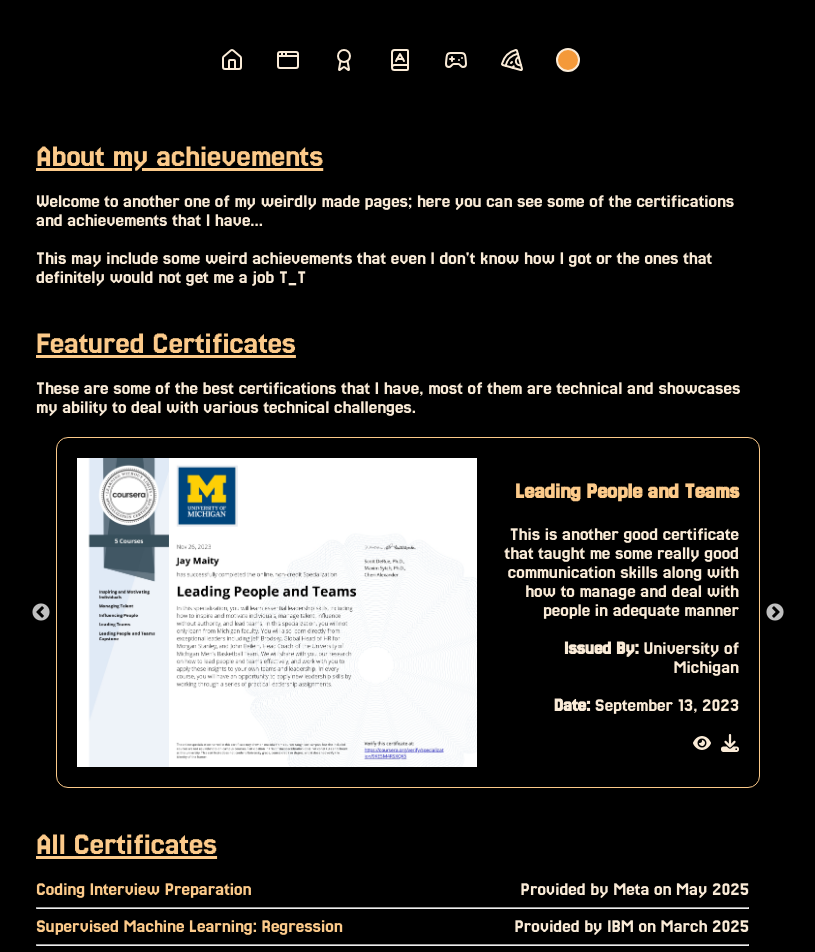
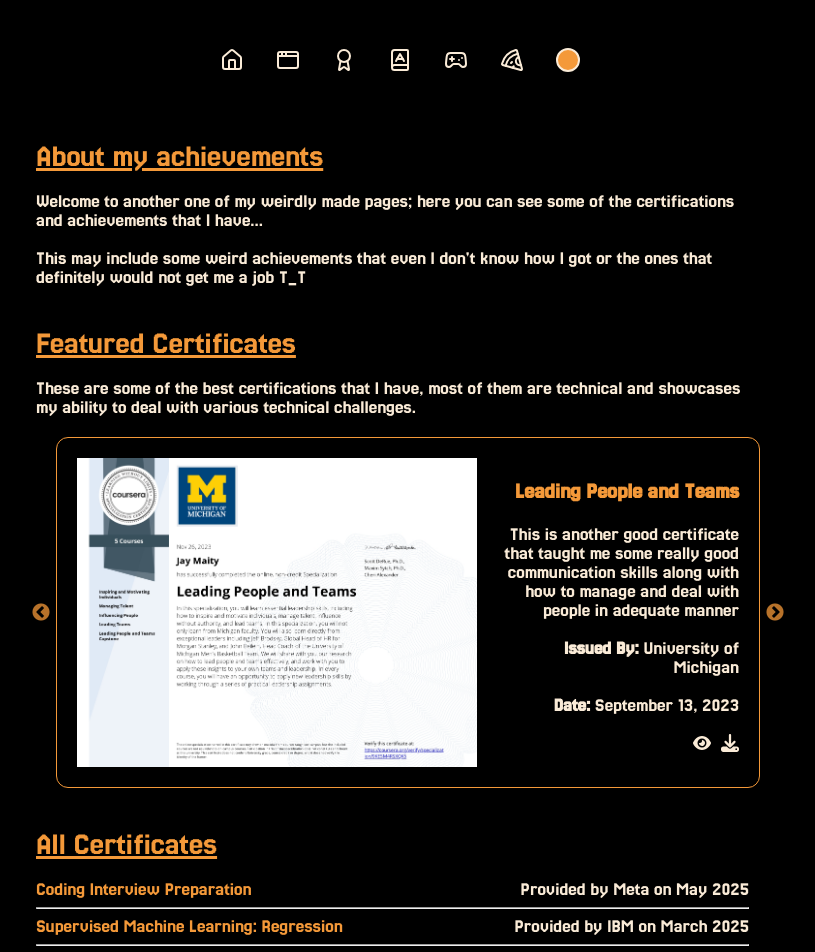
Before and after one commit to JayArindamMaity/jayarindammaity.github.io, a React (Vite) app: page /#/achievements in a window 1280 px wide. Shown: the top 952 px of the page, without its empty margins (240-1055 px from the left). Built offline with nearby package versions, Linux system fonts and the light colour scheme.

Commit message:
achievement fixes

```diff
--- a/src/components/certificates/certificates.css
+++ b/src/components/certificates/certificates.css
@@ -2,19 +2,19 @@
   display: flex;
   justify-content: space-between;
   gap: 10vw;
-  color: antiquewhite;
+  color: var(--text-color);
   font-family: "mycustomfont", sans-serif;
   font-size: larger;
 }
 
 .cert-button {
   text-decoration: none;
-  color: rgb(252, 202, 138);
+  color:var(--primary-color);
   display: block;
   transition: transform 0.2s ease-in-out;
 }
 
 .cert-button:hover {
   transform: translateY(-3px);
-  color: antiquewhite;
+  color: var(--text-color);
 }
--- a/src/components/featuredcerts/featuredcerts.css
+++ b/src/components/featuredcerts/featuredcerts.css
@@ -10,24 +10,30 @@
   padding: 20px;
   display: flex;
   gap: 25px;
-  border: 1px solid rgb(252, 202, 138);
+  border: 1px solid var(--primary-color);
   border-radius: 12px;
 }
 
 .cert-heading {
-    color: rgb(252, 202, 138);
+  color: var(--primary-color);
 }
 .cert-image {
   max-width: 400px;
 }
 
 .cert-buttons {
-  color: antiquewhite;
+  color: var(--text-color);
   margin-left: 10px;
   font-size: 18px;
   transition: color 0.3s ease-in-out;
 }
 
 .cert-buttons:hover {
-    color: rgb(252, 202, 138);
+  color: var(--primary-color);
 }
+
+.slick-prev:before,
+.slick-next:before {
+  font-size: 20px;
+  color: var(--primary-color);
+}
--- a/src/pages/achievements/achievements.css
+++ b/src/pages/achievements/achievements.css
@@ -1,7 +1,7 @@
 .ach-main {
   margin-top: 15vh;
   padding-bottom: 10vh;
-  color: antiquewhite;
+  color: var(--text-color);
   font-family: "mycustomfont", sans-serif;
 }
 
@@ -10,7 +10,7 @@
   margin-top: 40px;
   margin-bottom: 20px;
   font-size: xx-large;
-  color: rgb(252, 202, 138);
+  color: var(--primary-color);
 }
 
 .ach-content {
@@ -24,6 +24,6 @@
   padding-right: 15px;
   scroll-behavior: smooth;
   scrollbar-width: thin;
-  scrollbar-color: rgb(252, 202, 138) transparent;
+  scrollbar-color: var(--primary-color) transparent;
   position: relative;
 }
```
